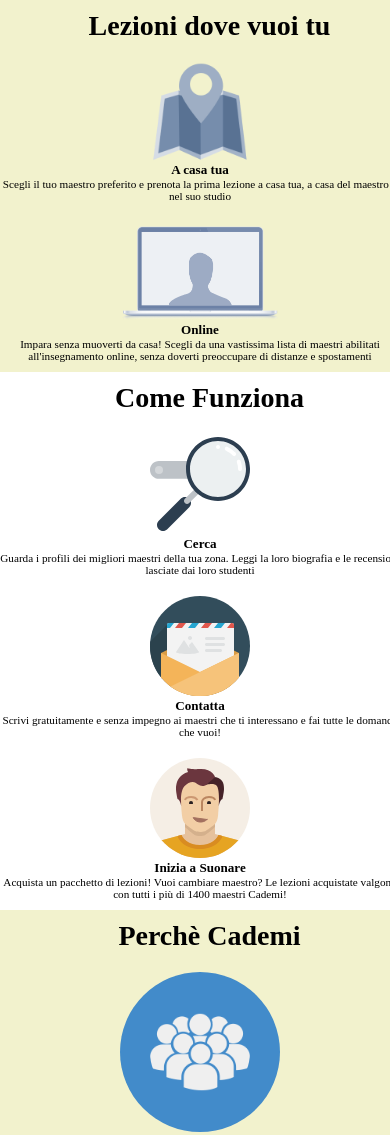
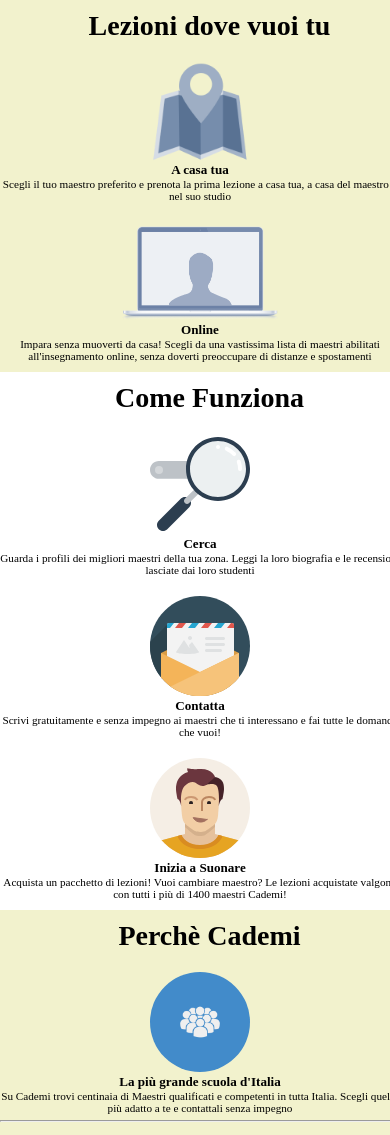
Before and after one commit to LauraBigoni/html-css-resp-wannabe, a plain HTML site: page index.html in a window 390 px wide. Shown: the top 1135 px of the page. Drawn offline with Linux system fonts and the light colour scheme.

Commit message:
added third section responsive

```diff
--- a/css/responsive.css
+++ b/css/responsive.css
@@ -6,6 +6,9 @@
     img {
 
         height: 100px;
+    }
+    #why img {
+        height: 40px;
     }
     h1 {
     font-size: 2.5em;
```
